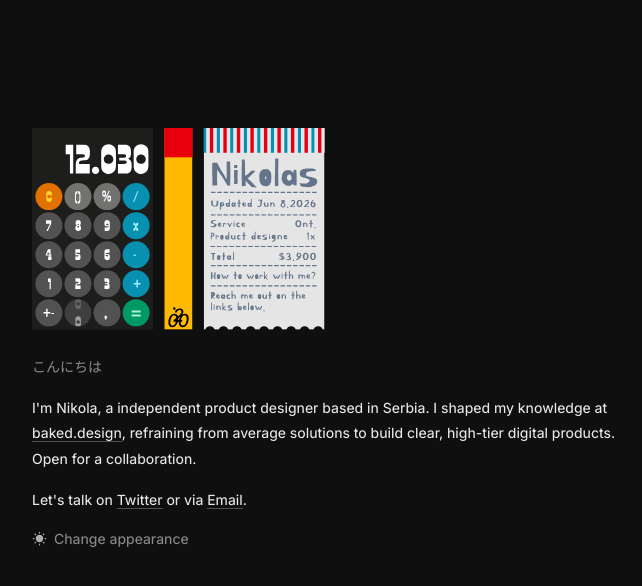
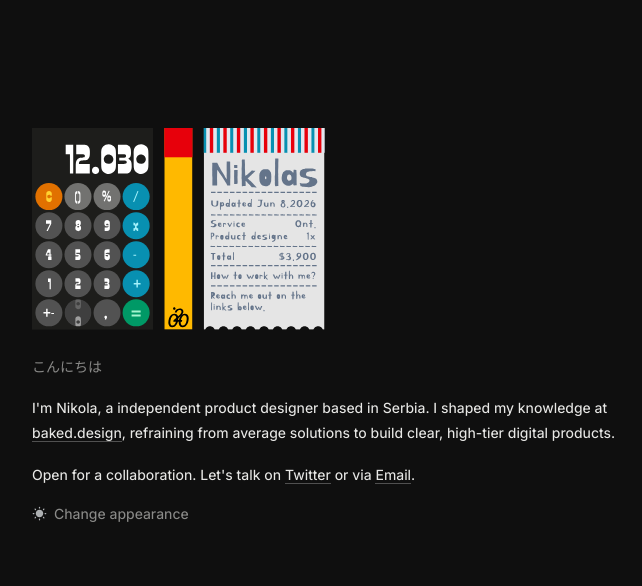
Before and after one commit to NikolaNoUndo/mySite, a plain HTML site: page index.html in a window 1280 px wide. Shown: the whole page, without its empty margins (300-942 px from the left). Drawn offline with Linux system fonts and the light colour scheme.

Commit message:
Update index.html

```diff
--- a/index.html
+++ b/index.html
@@ -48,9 +48,9 @@
 
   <p class="greeting">こんにちは</p>
 
-  <p>I'm Nikola, a independent product designer based in Serbia. I shaped my knowledge at <a class="link" href="https://baked.design" target="_blank" rel="noopener noreferrer">baked.design</a>, refraining from average solutions to build clear, high-tier digital products. Open for a collaboration.</p>
+  <p>I'm Nikola, a independent product designer based in Serbia. I shaped my knowledge at <a class="link" href="https://baked.design" target="_blank" rel="noopener noreferrer">baked.design</a>, refraining from average solutions to build clear, high-tier digital products.</p>
 
-  <p>Let's talk on <a class="link" href="https://twitter.com/nikolaNoUndo" target="_blank" rel="noopener noreferrer me">Twitter</a> or via <span class="email-copy" data-email="info@itsnikola.site" role="button" tabindex="0" aria-label="Copy email address">Email<span class="copied-toast"><img src="SVGs/successfullyIcon.svg" width="15" height="15" fill="none" alt="">Copied successfully!</span></span>.</p>
+  <p>Open for a collaboration. Let's talk on <a class="link" href="https://twitter.com/nikolaNoUndo" target="_blank" rel="noopener noreferrer me">Twitter</a> or via <span class="email-copy" data-email="info@itsnikola.site" role="button" tabindex="0" aria-label="Copy email address">Email<span class="copied-toast"><img src="SVGs/successfullyIcon.svg" width="15" height="15" fill="none" alt="">Copied successfully!</span></span>.</p>
 
   <p style="margin-top:1rem">
     <button class="theme-toggle" onclick="toggleTheme()" aria-label="Change appearance">
```
